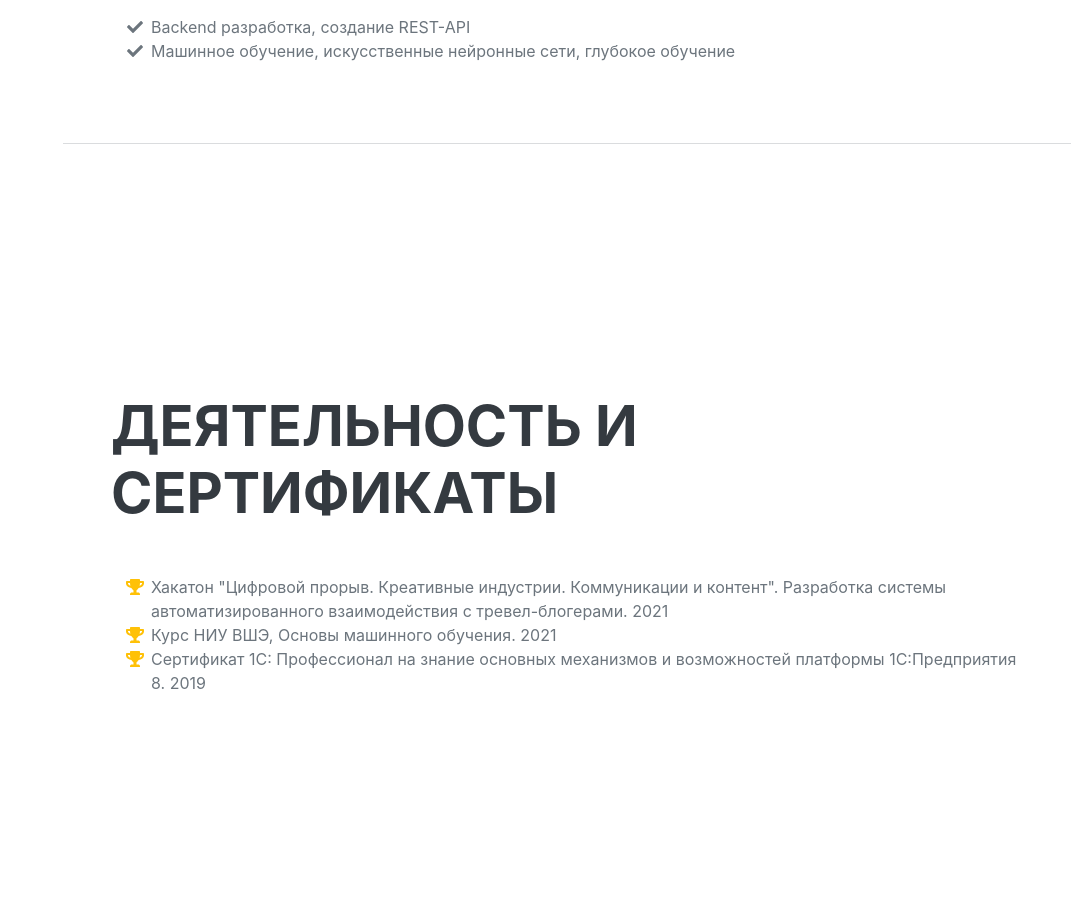
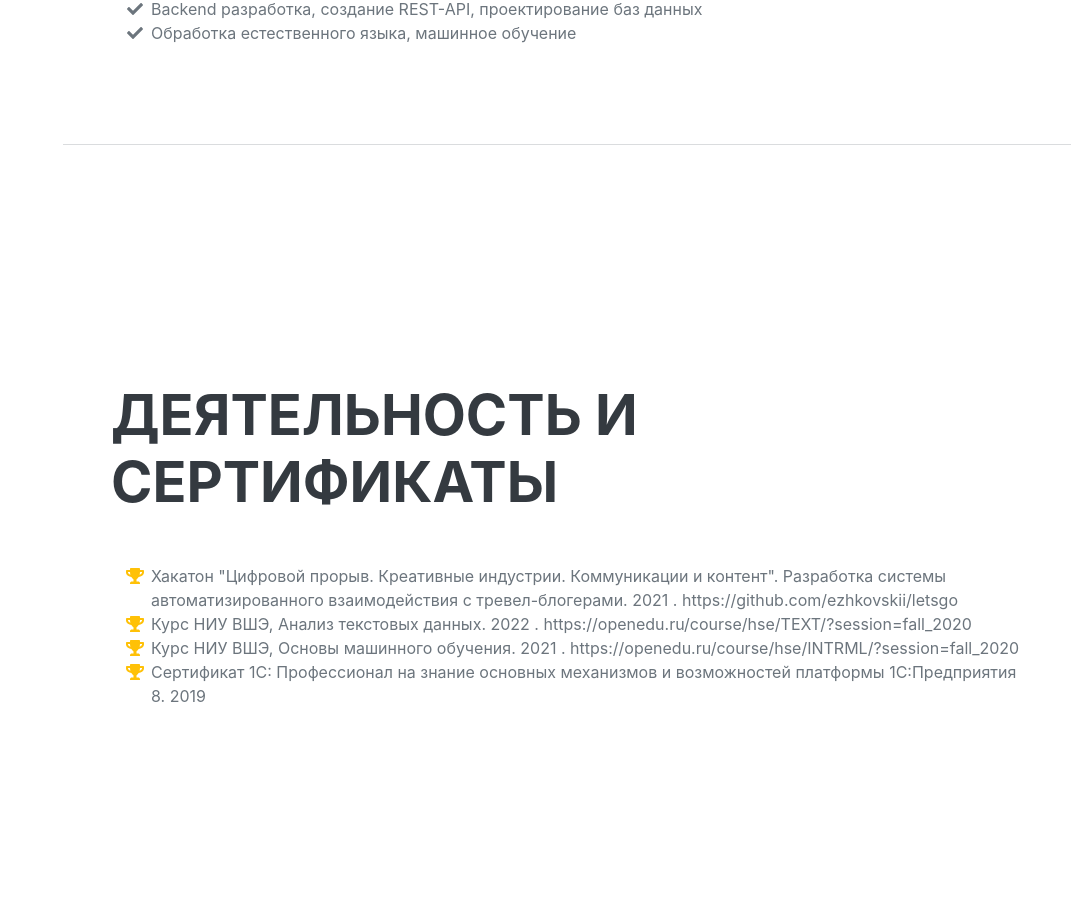
Before and after one commit to ezhkovskii/mysite, a Django app: page /ru/ in a window 1280 px wide. Shown: the part 4051-4975 px from the top of the page, without its empty margins (209-1280 px from the left). Before the commit the page ends 4740 px from the top, so only its background shows below. Run offline with Django 3.2, Linux system fonts and the light colour scheme; some libraries are stand-ins or nearby versions; some web fonts are replaced.

Commit message:
current as of May 2022

```diff
--- a/portfolio/templates/portfolio/content/awards.html
+++ b/portfolio/templates/portfolio/content/awards.html
@@ -7,10 +7,17 @@
         <li>
             <span class="fa-li"><i class="fas fa-trophy text-warning"></i></span>
             {% translate 'Хакатон "Цифровой прорыв. Креативные индустрии. Коммуникации и контент". Разработка системы автоматизированного взаимодействия с тревел-блогерами. 2021' %}
+            . https://github.com/ezhkovskii/letsgo
+        </li>
+        <li>
+            <span class="fa-li"><i class="fas fa-trophy text-warning"></i></span>
+            {% translate "Курс НИУ ВШЭ, Анализ текстовых данных. 2022" %}
+            . https://openedu.ru/course/hse/TEXT/?session=fall_2020
         </li>
         <li>
             <span class="fa-li"><i class="fas fa-trophy text-warning"></i></span>
             {% translate "Курс НИУ ВШЭ, Основы машинного обучения. 2021" %}
+            . https://openedu.ru/course/hse/INTRML/?session=fall_2020
         </li>
         <li>
             <span class="fa-li"><i class="fas fa-trophy text-warning"></i></span>
--- a/portfolio/templates/portfolio/content/education.html
+++ b/portfolio/templates/portfolio/content/education.html
@@ -8,7 +8,9 @@
             <h3 class="mb-0">{% translate "Уфимский государственный авиационный технический университет" %}</h3>
             <div class="subheading mb-3">{% translate "Магистратура" %}</div>
             <div>{% translate "Факультет информатики и робототехники. Компьютерный анализ и интерпретация данных." %}</div>
-            <p>{% translate "Изучаю методы машинного обучения и глубокое обучение." %}</p>
+            <p>{% translate "Изучал методы машинного обучения и глубокое обучение." %}</p>
+            <p>{% translate "Диплом с отличием." %}</p>
+            <p>{% translate 'Выпускная квалификационная работа: "Применение методов обработки естественного языка для извлечения информации из медицинских данных".' %}</p>
         </div>
         <div class="flex-shrink-0"><span class="text-primary">{% translate "Сентябрь 2020 - Июнь 2022" %}</span></div>
     </div>
--- a/portfolio/templates/portfolio/content/expirience.html
+++ b/portfolio/templates/portfolio/content/expirience.html
@@ -8,6 +8,10 @@
                 <h3 class="mb-0">{% translate "Инженер-программист" %}</h3>
                 <div class="subheading mb-3">{% translate "ТЕНЗОР" %}</div>
                 <p>{% translate "Бэкенд разработка системы отзывов на сайте Saby Get" %} <a href="https://sbis.ru/help/sabyget">(https://sbis.ru/help/sabyget)</a></p>
+                    <ul>
+                        <li>{% translate "Разработка API для сайта Saby Get;" %}</li>
+                        <li>{% translate "Разработка API для бэк - офиса Saby Get Бизнес, в котором можно отвечать на отзывы заведения и собирать статистику с других площадок." %}</li>
+                    </ul>
             </div>
             <div class="flex-shrink-0"><span class="text-primary">{% translate "Октябрь 2021 - Настоящее время" %}</span></div>
         </div>
--- a/portfolio/templates/portfolio/content/skills.html
+++ b/portfolio/templates/portfolio/content/skills.html
@@ -11,19 +11,16 @@
             <li class="list-inline-item"><i class="fab fa-git-square"></i></li>
             <li class="list-inline-item"><i class="fab fa-docker"></i></li>
             <li class="list-inline-item"><i class="fab fa-linux"></i></li>
-            <li class="list-inline-item"><i class="fab fa-windows"></i></li>
-            <li class="list-inline-item"><i class="fab fa-js-square"></i></li>
-            <li class="list-inline-item"><img src="https://img.icons8.com/ios/50/000000/c-plus-plus-logo.png"/></li>
         </ul>
         <div class="subheading mb-3"></div>
         <ul class="fa-ul mb-0">
             <li>
                 <span class="fa-li"><i class="fas fa-check"></i></span>
-                {% translate "Backend разработка, создание REST-API" %}
+                {% translate "Backend разработка, создание REST-API, проектирование баз данных" %}
             </li>
             <li>
                 <span class="fa-li"><i class="fas fa-check"></i></span>
-                {% translate "Машинное обучение, искусственные нейронные сети, глубокое обучение" %}
+                {% translate "Обработка естественного языка, машинное обучение" %}
             </li>
         </ul>
     </div>
```
Also changed, not shown: locale/en/LC_MESSAGES/django.po, 2 other files.
